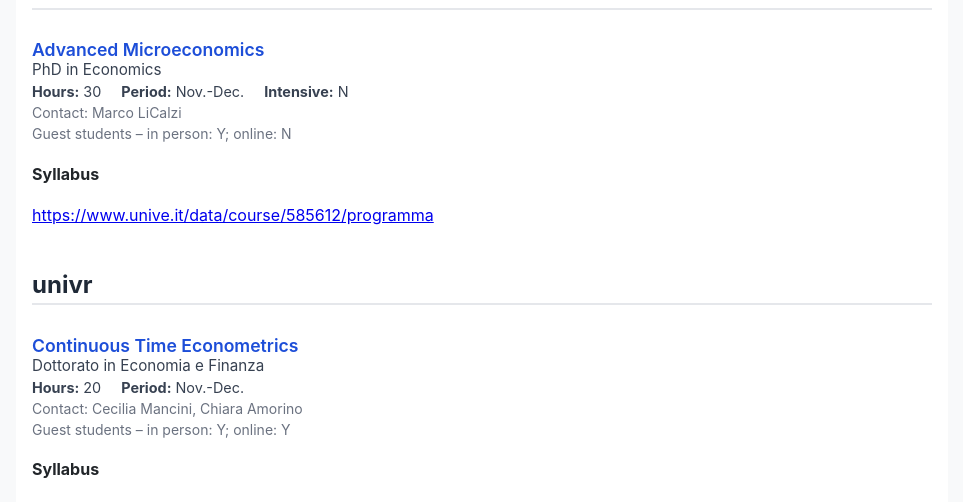
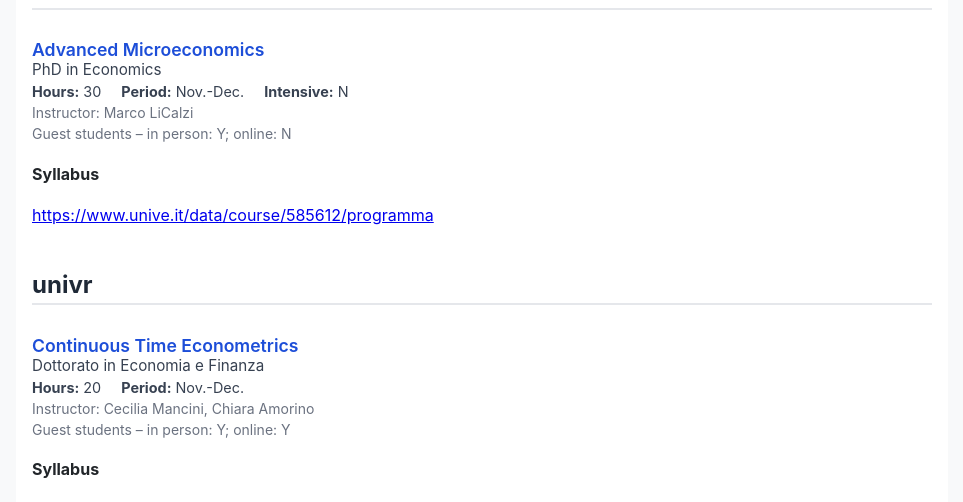
Before and after one commit to mlicalzi/phd_courses, a Jekyll site: the page built from index.html, in a window 1280 px wide. Shown: the part 385-887 px from the top of the page, without its empty margins (158-1121 px from the left). Built offline with Jekyll 4.4.1, drawn with Linux system fonts in a browser that asks for light colours.

Commit message:
Change 'Contact' label to 'Instructor' in HTML

```diff
--- a/index.html
+++ b/index.html
@@ -51,7 +51,7 @@ title: PhD Courses | SECS-S06
         {% if c.period %}<span><strong>Period:</strong> {{ c.period | escape }}</span>{% endif %}
         {% if c.intensive != nil and c.intensive != '' %}<span><strong>Intensive:</strong> {% include yn.html v=c.intensive %}</span>{% endif %}
       </div>
-      {% if c.instructor %}<div class="thesis-supervisor">Contact: {{ c.instructor | escape }}</div>{% endif %}
+      {% if c.instructor %}<div class="thesis-supervisor">Instructor: {{ c.instructor | escape }}</div>{% endif %}
       <div class="thesis-supervisor">
         Guest students &ndash;
         in person: {% if c.in_person != nil and c.in_person != '' %}{% include yn.html v=c.in_person %}{% else %}not stated{% endif %};
```
